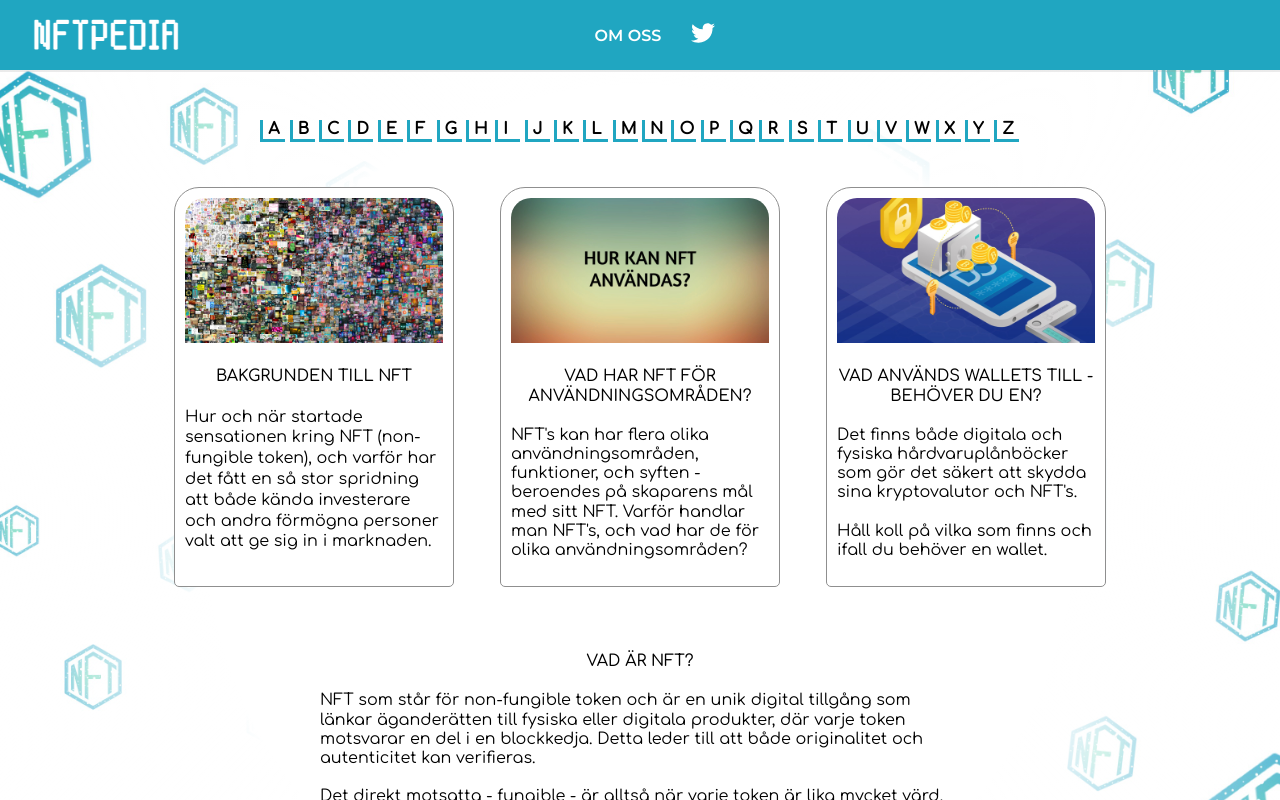
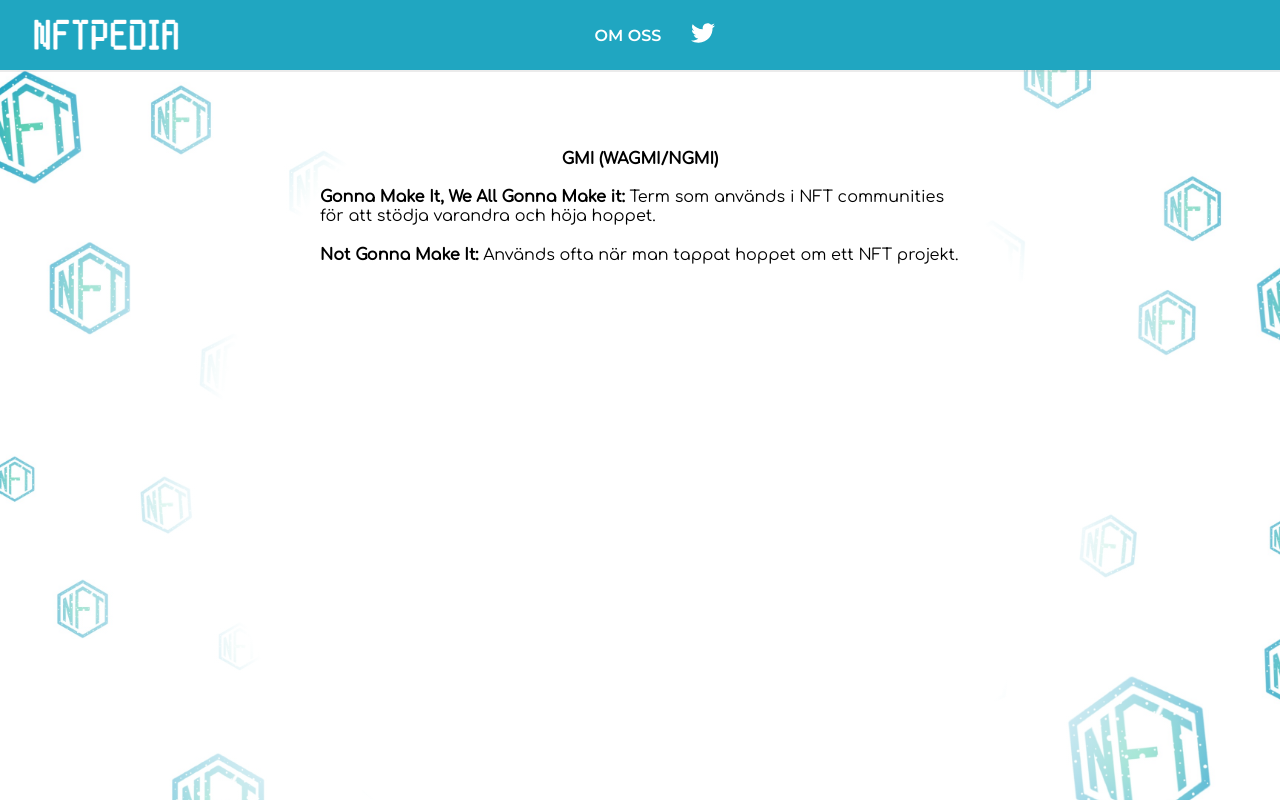
Before and after one commit to jossifelefteriadis/nftpedia, a React (Create React App) app: page /gmi in a window 1280 px wide. Shown: the top 800 px of the page. Built offline with nearby package versions, Linux system fonts and the light colour scheme.

Commit message:
Add description for all g words

```diff
--- a/src/components/PageContainer.js
+++ b/src/components/PageContainer.js
@@ -44,6 +44,8 @@ import Fud from "./words/Fud";
 
 import GasFees from "./words/GasFees";
 import GasWar from "./words/GasWar";
+import GMI from "./words/GMI";
+import GWEI from "./words/GWEI";
 
 import A from "./letter/A";
 import B from "./letter/B";
@@ -162,6 +164,12 @@ export default class PageContainer extends React.Component {
           <Route path="/gas-fees">
             <GasFees />
           </Route>
+          <Route path="/gmi">
+            <GMI />
+          </Route>
+          <Route path="/gwei">
+            <GWEI />
+          </Route>
           <Route path="/gas-war">
             <GasWar />
           </Route>
--- /dev/null
+++ b/src/components/words/GMI.js
@@ -0,0 +1,17 @@
+import React from "react";
+
+const GMI = () => (
+  <section className="word-description-container">
+    <h1>GMI (WAGMI/NGMI)</h1>
+    <p>
+      <b>Gonna Make It, We All Gonna Make it:</b> Term som används i NFT
+      communities för att stödja varandra och höja hoppet.
+      <br />
+      <br />
+      <b>Not Gonna Make It:</b> Används ofta när man tappat hoppet om ett NFT
+      projekt.
+    </p>
+  </section>
+);
+
+export default GMI;
--- /dev/null
+++ b/src/components/words/GWEI.js
@@ -0,0 +1,13 @@
+import React from "react";
+
+const GWEI = () => (
+  <section className="word-description-container">
+    <h1>GWEI</h1>
+    <p>
+      GWEI är en liten del Ether för att mäta en transaktionskostnad (gas fees)
+      på Ethereum network. 1 ETH är 1 000 000 000 gwei.
+    </p>
+  </section>
+);
+
+export default GWEI;
```
